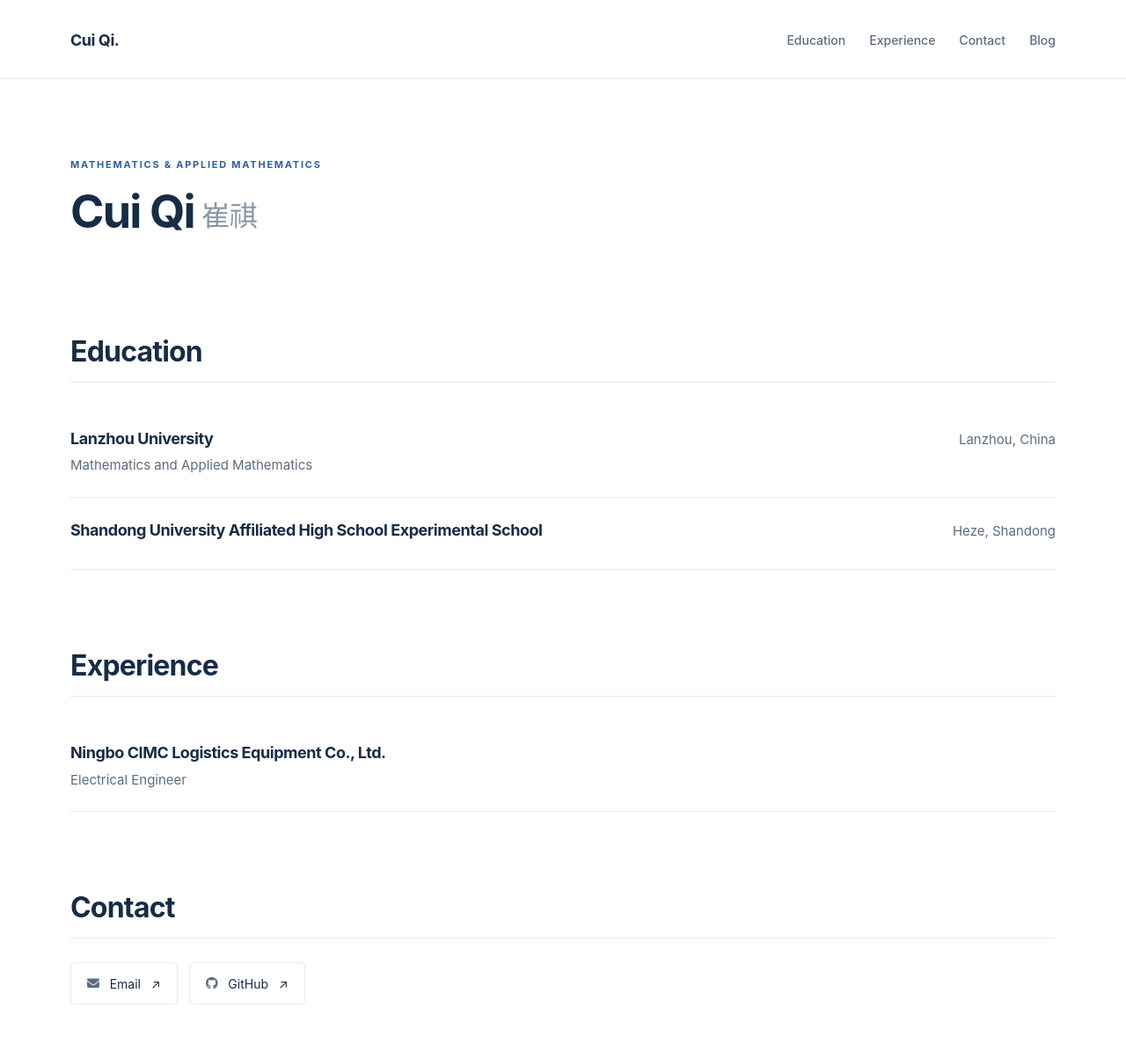
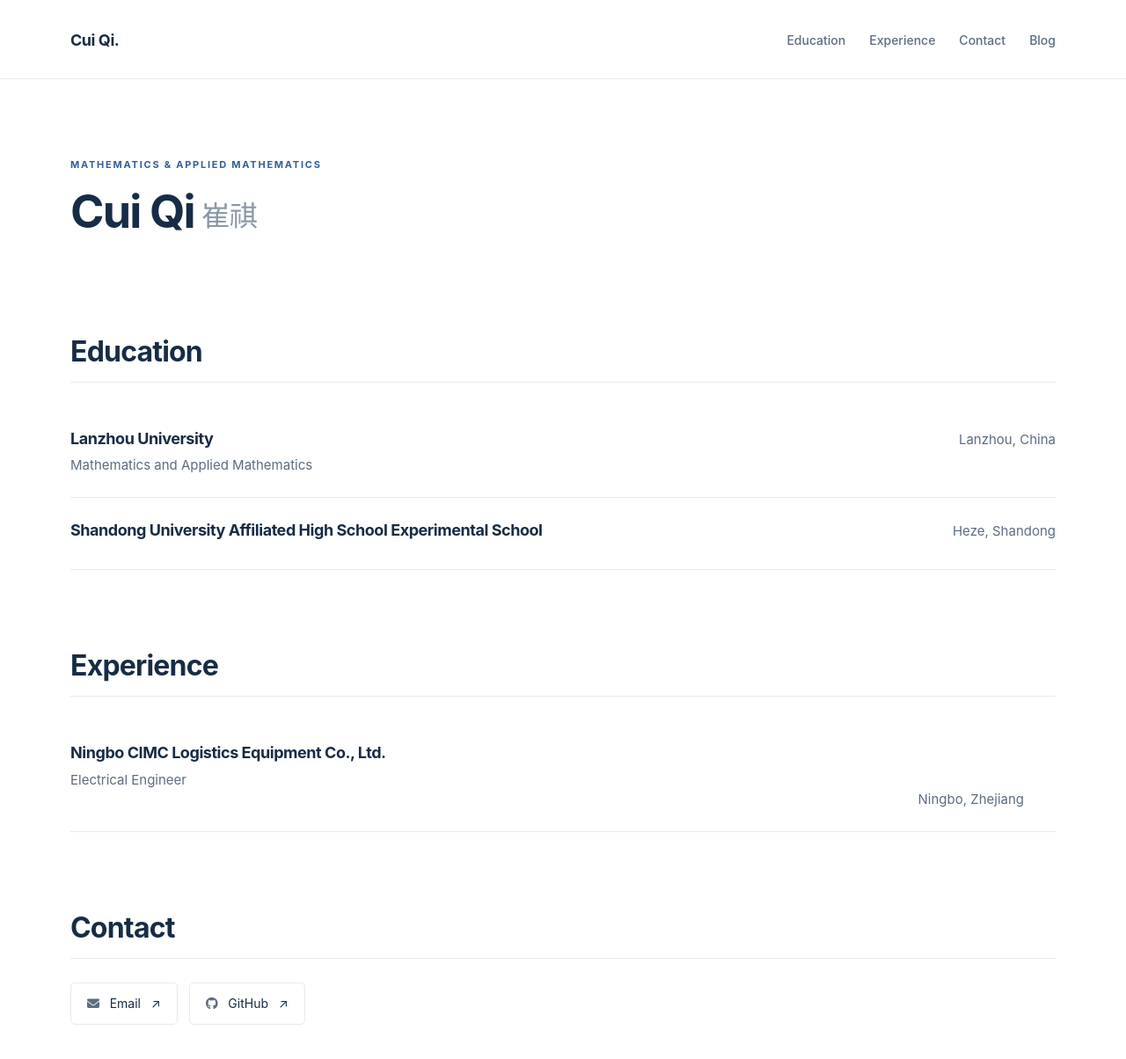
Before and after one commit to cuiqi1202/cuiqi1202.github.io, a Jekyll site: the page built from _pages/about.md, in a window 1280 px wide and 1273 px high. Shown: the top 1204 px of the window at 88% size. Built offline with Jekyll 4.4.1, drawn with Linux system fonts in a browser that asks for light colours; a style sheet for code colours, icons or effects is not loaded.

Commit message:
Add experience location

```diff
--- a/_pages/about.md
+++ b/_pages/about.md
@@ -40,6 +40,7 @@ redirect_from:
         <div>
           <h3>Ningbo CIMC Logistics Equipment Co., Ltd.</h3>
           <p>Electrical Engineer</p>
+        <p class="profile-row__meta">Ningbo, Zhejiang</p>
         </div>
       </article>
     </div>
```
